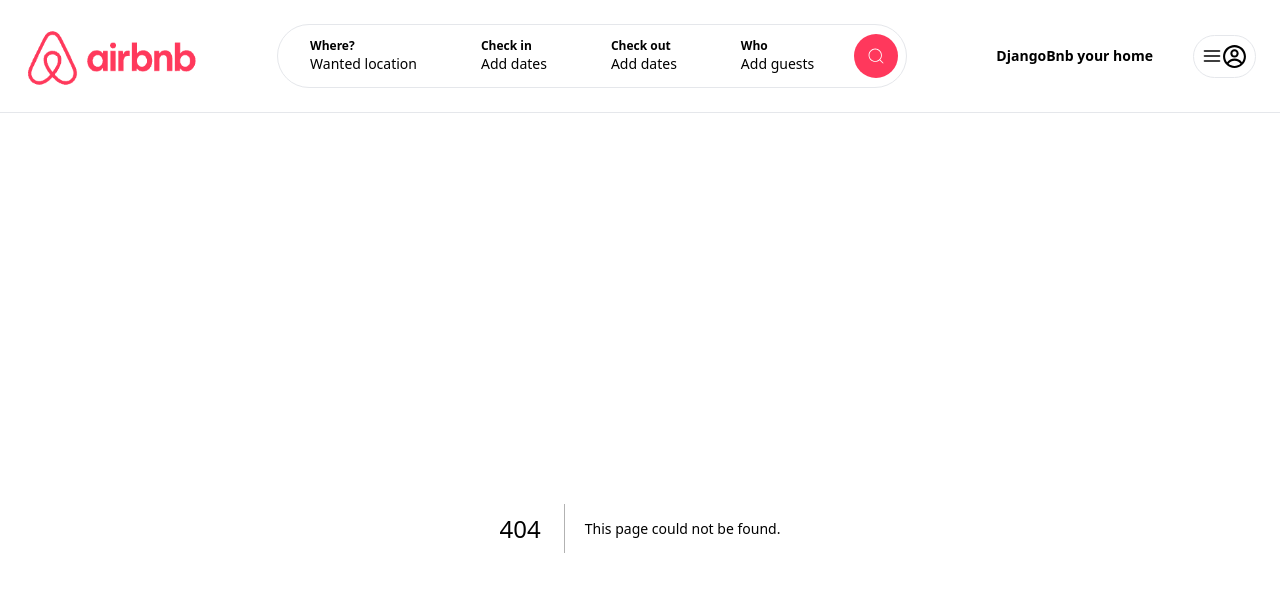
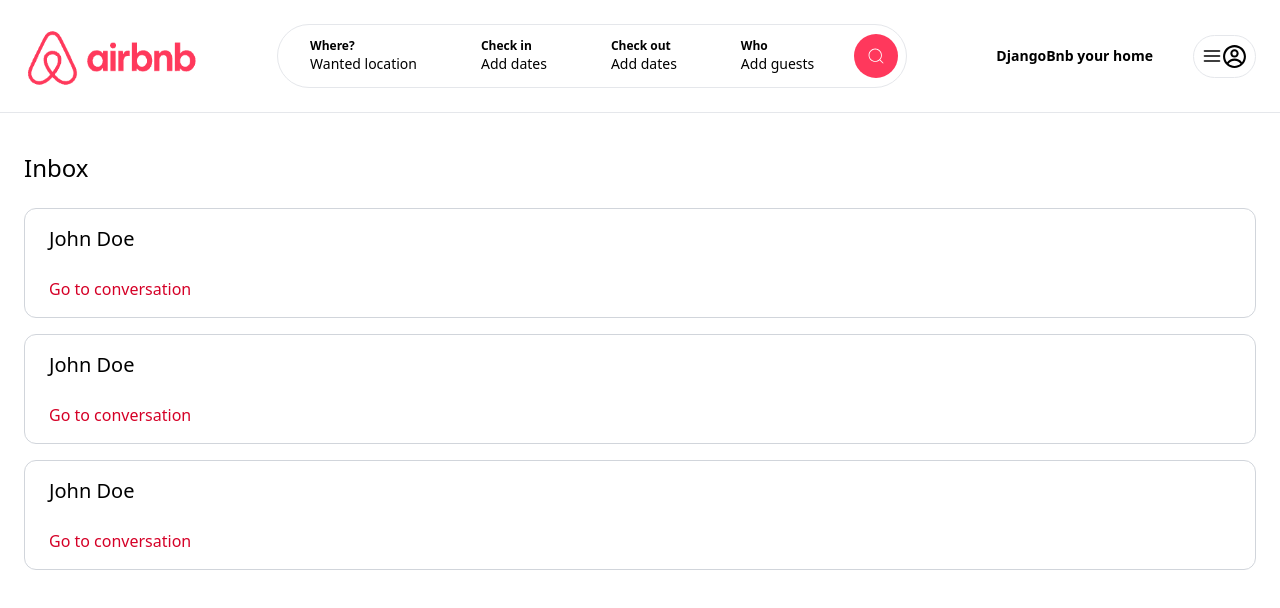
Before and after one commit to arwin50/DjangoBnbAgain, a Next.js app: page /inbox in a window 1280 px wide. Before the commit this address had no page. Shown: the top 608 px of the page. Built offline with nearby package versions, Linux system fonts and the light colour scheme.

Commit message:
[UI] inbox page and properties page

```diff
--- /dev/null
+++ b/app/components/inbox/Conversation.tsx
@@ -0,0 +1,10 @@
+import React from "react";
+
+export const Conversation = () => {
+  return (
+    <div className="px-6 py-4 border cursor-pointer border-gray-300 rounded-xl">
+      <p className="mb-6 text-xl">John Doe</p>
+      <p className="text-airbnb-dark">Go to conversation</p>
+    </div>
+  );
+};
--- /dev/null
+++ b/app/inbox/page.tsx
@@ -0,0 +1,13 @@
+import { Conversation } from "../components/inbox/Conversation";
+
+export default function InboxPage() {
+  return (
+    <main className="max-w-[1500px] mx-auto px-6 pb-6 space-y-4">
+      <h1 className="my-6 text-2xl">Inbox</h1>
+
+      <Conversation />
+      <Conversation />
+      <Conversation />
+    </main>
+  );
+}
--- a/app/myproperties/page.tsx
+++ b/app/myproperties/page.tsx
@@ -1,4 +1,3 @@
-import Image from "next/image";
 import { PropertyList } from "../components/properties/PropertyList";
 
 export default function MyPropertiesPage() {
```
